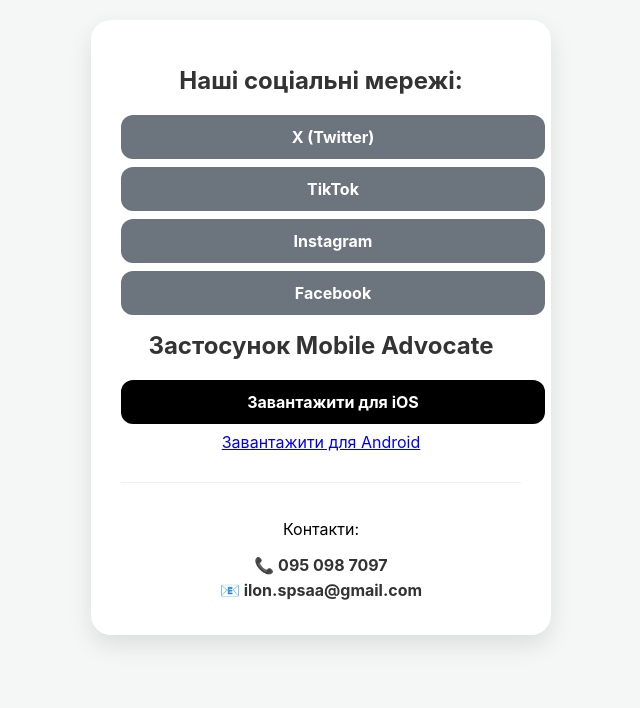
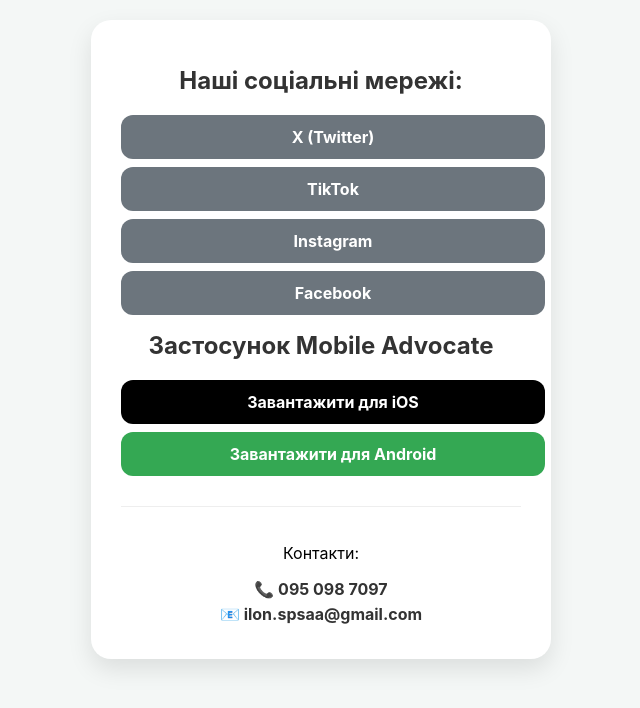
Before and after one commit to rubytharr-cell/IlonS, a plain HTML site: page index.html in a window 1280 px wide. Shown: the whole page, without its empty margins (319-959 px from the left). Drawn offline with Linux system fonts and the light colour scheme.

Commit message:
Update index.html

```diff
--- a/index.html
+++ b/index.html
@@ -29,7 +29,7 @@
     <h1>Застосунок Mobile Advocate</h1>
 
     <a href="https://apps.apple.com/ua/app/mobile-advocate/id6449190185" class="btn btn-ios">Завантажити для iOS</a>
-    <a href="https://play.google.com/store/apps/details?id=com.mobileadvocate.app">Завантажити для Android</a>
+   <a href="https://play.google.com/store/apps/details?id=com.mobileadvocate.app" class="btn btn-android">Завантажити для Android</a>
 
     <div class="contact-info">
         <p>Контакти:</p>
```
